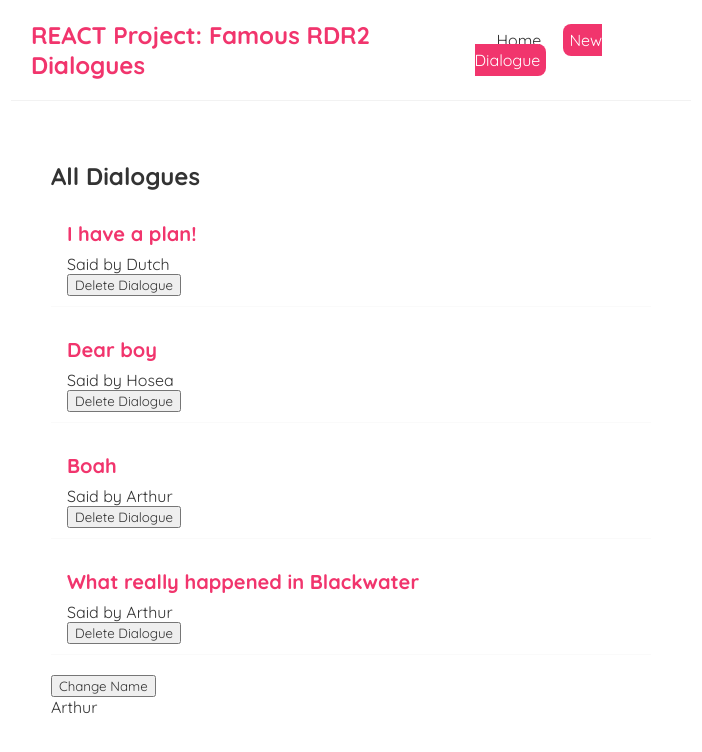
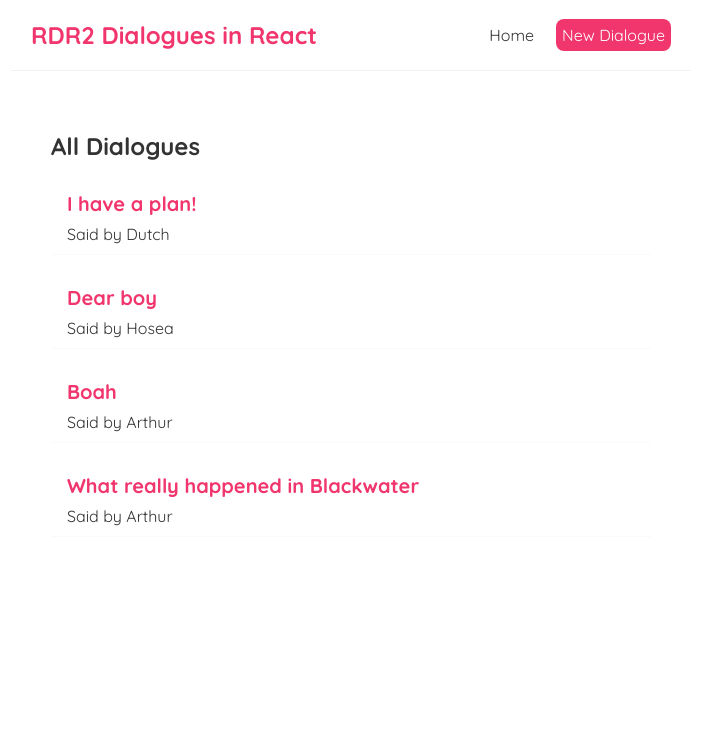
Before and after one commit to kpreforma/react_blog-guided, a React (Create React App) app: page / in a window 1280 px wide. Shown: the top 752 px of the page, without its empty margins (289-991 px from the left). Built offline with nearby package versions, Linux system fonts and the light colour scheme; data requests are answered from the project's data file.

Commit message:
useeffect fetch

```diff
--- a/src/BlogList.js
+++ b/src/BlogList.js
@@ -9,7 +9,6 @@
             <div className="blog-preview" key={blog.id}>
                <h2>{blog.title}</h2>
                <p>Said by {blog.author}</p>
-               <button onClick={() => props.handleDelete(blog.id)}>Delete Dialogue</button>
             </div>
          ))}
       </div>
--- a/src/Home.js
+++ b/src/Home.js
@@ -2,30 +2,20 @@
 import BlogList from "./BlogList";
 
 const Home = () => {
-   const [blogs, setBlog] = useState([
-      {title: 'I have a plan!', body: 'lorem ipsum...', author: 'Dutch', id: 1},
-      {title: 'Dear boy', body: 'lorem ipsum...', author: 'Hosea', id: 2},
-      {title: 'Boah', body: 'lorem ipsum...', author: 'Arthur', id: 3},
-      {title: 'What really happened in Blackwater', body: 'lorem ipsum...', author: 'Arthur', id: 4}
-   ])
-
-   const [name, setName] = useState('Arthur')
-
-   const handleDelete = (id) => {
-      const newBlogs = blogs.filter(blog => blog.id !== id)
-      setBlog(newBlogs)
-   }
+   const [blogs, setBlog] = useState()
 
    useEffect(() => {
-      console.log('Use effect ran')
-   }, [name])
+      fetch('http://localhost:8000/Dialogs')
+      .then((res) => {return res.json()})
+      .then((data) => {
+         console.log(data)
+         setBlog(data)
+      })
+   }, [])
 
    return (
       <div className="Home">
-         <BlogList blogs={blogs} title="All Dialogues" handleDelete={handleDelete} />
-         <button onClick={() => setName('Dutch')}>Change Name</button>
-         <p>{name}</p>
-         {/* <BlogList blogs={blogs.filter((blog) => (blog.author === 'Arthur'))} title="Arthur's Dialogues"/> */}
+         {blogs && <BlogList blogs={blogs} title="All Dialogues" />}
       </div>
    );
 }
--- a/src/Navbar.js
+++ b/src/Navbar.js
@@ -1,7 +1,7 @@
 const Navbar = () => {
    return (
       <nav className="navbar">
-         <h1>REACT Project: Famous RDR2 Dialogues</h1>
+         <h1>RDR2 Dialogues in React</h1>
          <div className="links">
             <a href="/">Home</a>
             <a href="/create" style={
```
